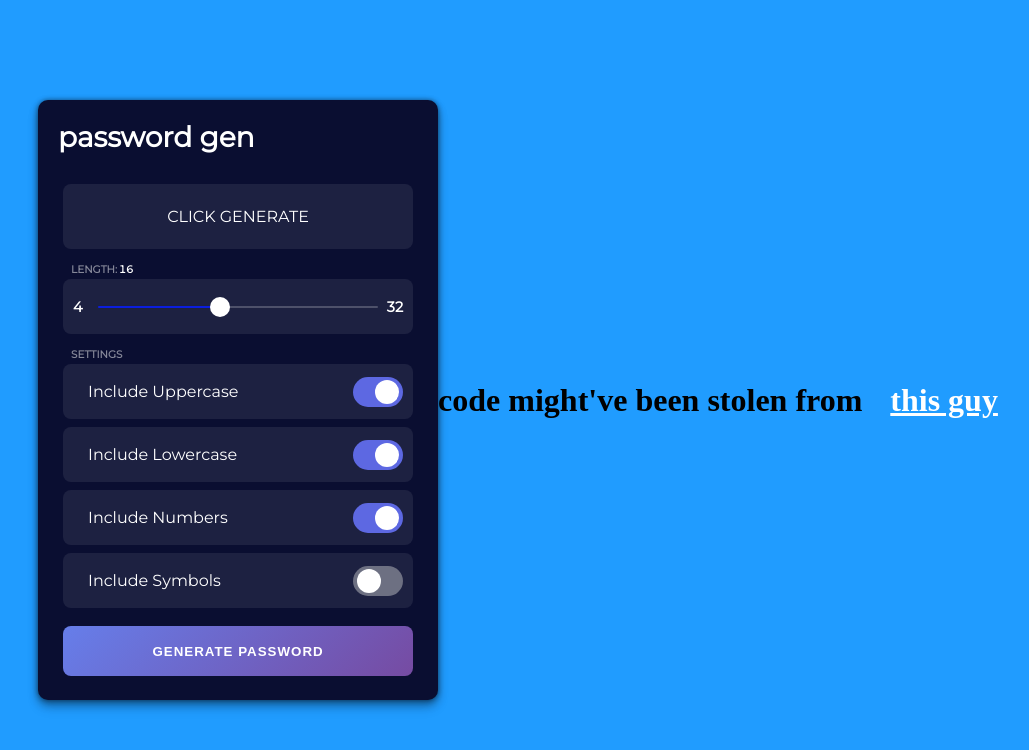
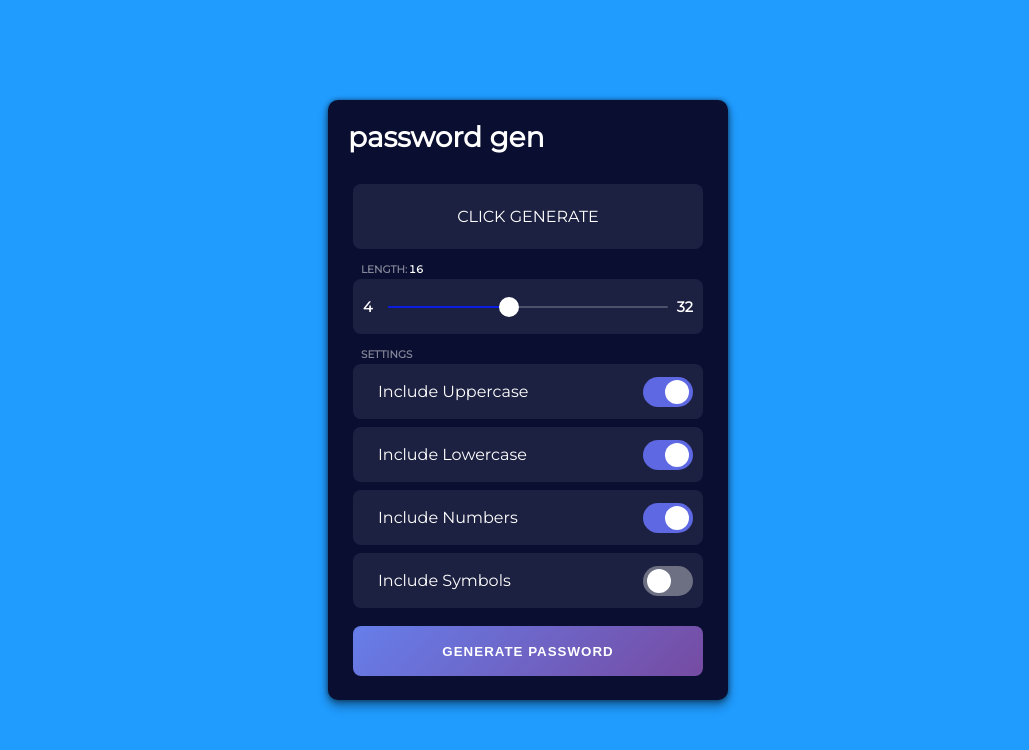
Before and after one commit to dezyscripts/generator, a plain HTML site: page index.html in a window 1280 px wide. Shown: the whole page, without its empty margins (112-1141 px from the left). Drawn offline with Linux system fonts and the light colour scheme.

Commit message:
Update index.html

```diff
--- a/index.html
+++ b/index.html
@@ -45,9 +45,6 @@
 
 	<button class="btn generate" id="generate">Generate Password</button>
 </div>
-<footer>
-	<h1>code might've been stolen from <a href="https://github.com/devloop01/password-generator">this guy</a></h1>
-<footer>
 
 <!-- partial -->
   <script  src="./script.js"></script>
```
